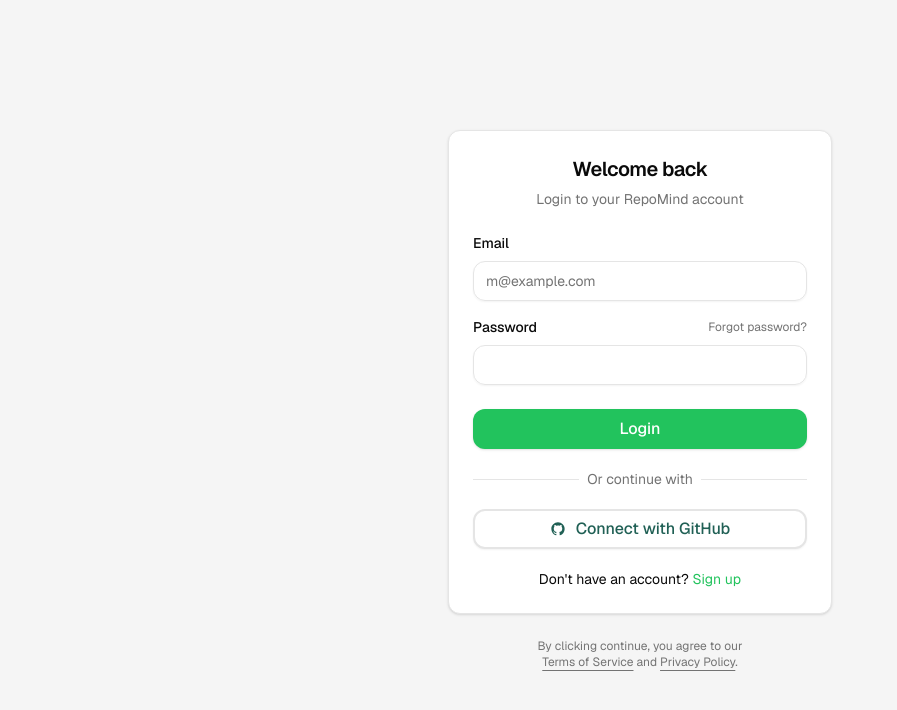
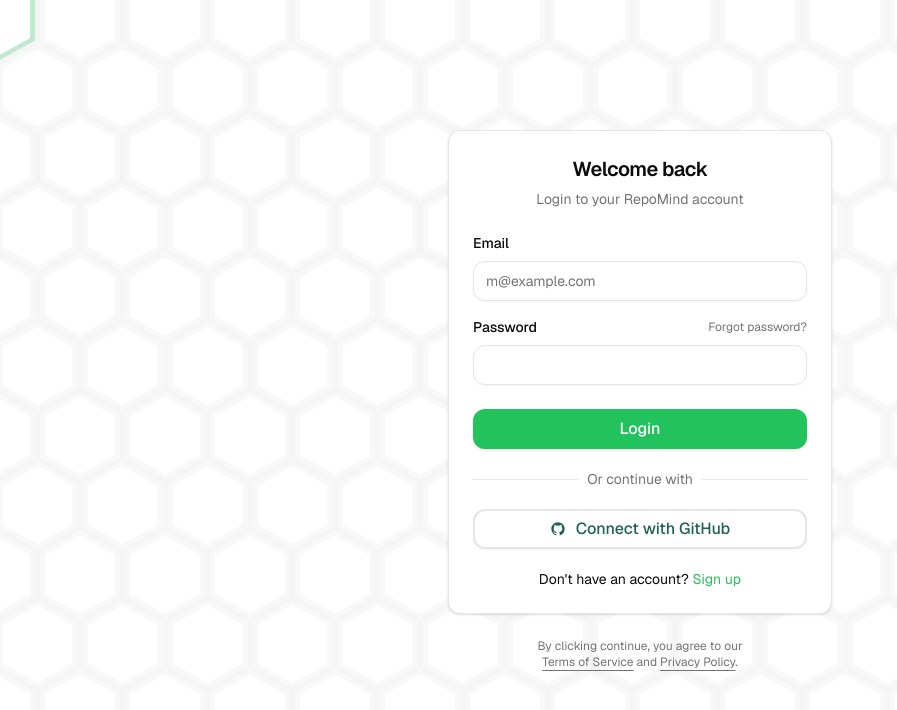
Before and after one commit to heronlancellot/bee2bee, a Next.js app in the folder frontend/: page /login in a window 1280 px wide. Shown: the top 710 px of the page, without its empty margins (0-897 px from the left). Built offline with nearby package versions, Linux system fonts and the light colour scheme.

Commit message:
style(login): add hexagon background component to enhance login page design and smoother UX

```diff
--- a/frontend/src/app/login/page.tsx
+++ b/frontend/src/app/login/page.tsx
@@ -1,13 +1,18 @@
 import { Brain } from "lucide-react";
 
 import { LoginForm } from "@/components/login-form";
+import { HexagonBackground } from "@/components/ui/hexagon-background";
 
 export default function LoginPage() {
   return (
-    <div className="flex min-h-svh flex-col items-center justify-center gap-6 bg-muted p-6 md:p-10">
-      <div className="flex w-full max-w-sm flex-col gap-6">
+    <HexagonBackground
+      hexagonSize={80}
+      hexagonMargin={5}
+      className="flex min-h-svh flex-col items-center justify-center gap-6 p-6 md:p-10"
+    >
+      <div className="flex w-full max-w-sm flex-col gap-6 relative z-10">
         <LoginForm />
       </div>
-    </div>
+    </HexagonBackground>
   );
 }
--- /dev/null
+++ b/frontend/src/components/ui/hexagon-background.tsx
@@ -0,0 +1,102 @@
+'use client';
+
+import * as React from 'react';
+
+import { cn } from '@/lib/utils';
+
+type HexagonBackgroundProps = React.ComponentProps<'div'> & {
+  children?: React.ReactNode;
+  hexagonProps?: React.ComponentProps<'div'>;
+  hexagonSize?: number; // value greater than 50
+  hexagonMargin?: number;
+};
+
+function HexagonBackground({
+  className,
+  children,
+  hexagonProps,
+  hexagonSize = 75,
+  hexagonMargin = 3,
+  ...props
+}: HexagonBackgroundProps) {
+  const hexagonWidth = hexagonSize;
+  const hexagonHeight = hexagonSize * 1.1;
+  const rowSpacing = hexagonSize * 0.8;
+  const baseMarginTop = -36 - 0.275 * (hexagonSize - 100);
+  const computedMarginTop = baseMarginTop + hexagonMargin;
+  const oddRowMarginLeft = -(hexagonSize / 2);
+  const evenRowMarginLeft = hexagonMargin / 2;
+
+  const [gridDimensions, setGridDimensions] = React.useState({
+    rows: 0,
+    columns: 0,
+  });
+
+  const updateGridDimensions = React.useCallback(() => {
+    if (typeof window === 'undefined') return;
+    const rows = Math.ceil(window.innerHeight / rowSpacing);
+    const columns = Math.ceil(window.innerWidth / hexagonWidth) + 1;
+    setGridDimensions({ rows, columns });
+  }, [rowSpacing, hexagonWidth]);
+
+  React.useEffect(() => {
+    updateGridDimensions();
+    window.addEventListener('resize', updateGridDimensions);
+    return () => window.removeEventListener('resize', updateGridDimensions);
+  }, [updateGridDimensions]);
+
+  return (
+    <div
+      data-slot="hexagon-background"
+      className={cn(
+        'relative size-full overflow-hidden dark:bg-neutral-900/95 bg-neutral-100/95',
+        className,
+      )}
+      {...props}
+    >
+      <style>{`:root { --hexagon-margin: ${hexagonMargin}px; }`}</style>
+      <div className="absolute top-0 -left-0 size-full overflow-hidden">
+        {Array.from({ length: gridDimensions.rows }).map((_, rowIndex) => (
+          <div
+            key={`row-${rowIndex}`}
+            style={{
+              marginTop: computedMarginTop,
+              marginLeft:
+                ((rowIndex + 1) % 2 === 0
+                  ? evenRowMarginLeft
+                  : oddRowMarginLeft) - 10,
+            }}
+            className="inline-flex"
+          >
+            {Array.from({ length: gridDimensions.columns }).map(
+              (_, colIndex) => (
+                <div
+                  key={`hexagon-${rowIndex}-${colIndex}`}
+                  {...hexagonProps}
+                  style={{
+                    width: hexagonWidth,
+                    height: hexagonHeight,
+                    marginLeft: hexagonMargin,
+                    ...hexagonProps?.style,
+                  }}
+                  className={cn(
+                    'relative',
+                    '[clip-path:polygon(50%_0%,_100%_25%,_100%_75%,_50%_100%,_0%_75%,_0%_25%)]',
+                    "before:content-[''] before:absolute before:top-0 before:left-0 before:w-full before:h-full dark:before:bg-neutral-950/30 before:bg-white/30 before:opacity-100 before:transition-all before:duration-1000",
+                    "after:content-[''] after:absolute after:inset-[var(--hexagon-margin)] dark:after:bg-neutral-950 after:bg-white",
+                    'after:[clip-path:polygon(50%_0%,_100%_25%,_100%_75%,_50%_100%,_0%_75%,_0%_25%)]',
+                    'hover:before:bg-primary/25 dark:hover:before:bg-primary/35 hover:before:opacity-100 hover:before:duration-0 dark:hover:after:bg-background hover:after:bg-background hover:after:opacity-100 hover:after:duration-0',
+                    hexagonProps?.className,
+                  )}
+                />
+              ),
+            )}
+          </div>
+        ))}
+      </div>
+      {children}
+    </div>
+  );
+}
+
+export { HexagonBackground, type HexagonBackgroundProps };
```
